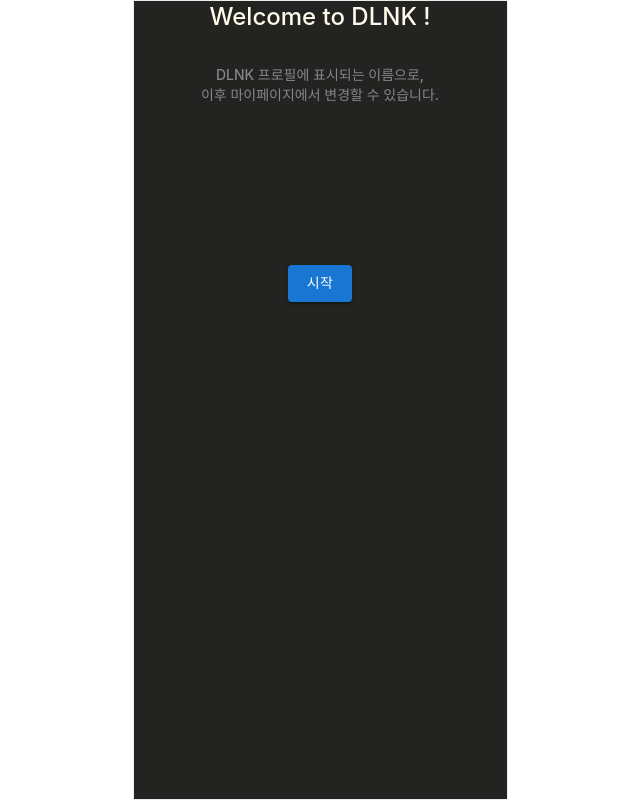
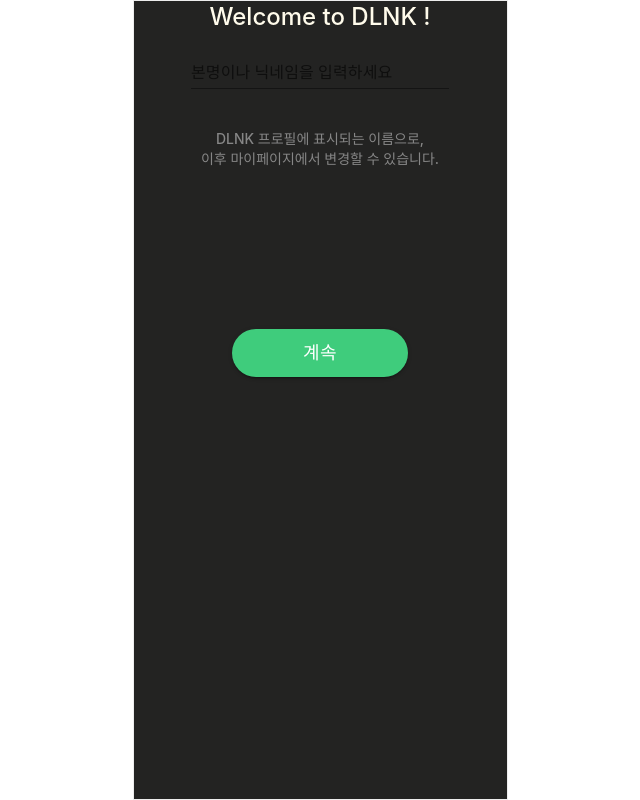
Before and after one commit to D-LINK-alpha/D-LINK-frontend, a React (Create React App) app: page /join in a window 1280 px wide. Shown: the whole page, without its empty margins (320-960 px from the left). Built offline with nearby package versions, Linux system fonts and the light colour scheme.

Commit message:
Design : footer css 수정

```diff
--- a/src/components/Button/muiButton.js
+++ b/src/components/Button/muiButton.js
@@ -6,14 +6,18 @@ import PropTypes from 'prop-types';
 // MuiButton 컴포넌트의 propTypes 설정
 MuiButton.propTypes = {
   text: PropTypes.string.isRequired,
+  className: PropTypes.string, // CSS 클래스 prop 추가
 };
 
 // MuiButton 컴포넌트 선언
-export default function MuiButton({ text }) {
+export default function MuiButton({ text, className }) {
   // text를 props로 전달받음
   return (
     <Stack spacing={2} direction="row">
-      <Button variant="contained">{text}</Button> {/* 전달받은 text를 사용 */}
+      <Button variant="contained" className={className}>
+        {text}
+      </Button>{' '}
+      {/* 전달받은 text를 사용 */}
     </Stack>
   );
 }
--- a/src/components/Input/index.js
+++ b/src/components/Input/index.js
@@ -1,8 +1,15 @@
 import * as React from 'react';
 import Box from '@mui/material/Box';
 import TextField from '@mui/material/TextField';
+import PropTypes from 'prop-types';
 
-export default function TextFields() {
+TextFields.propTypes = {
+  text: PropTypes.string.isRequired,
+  className: PropTypes.string, // CSS 클래스 prop 추가
+  textColor: PropTypes.string, // 텍스트 색상 prop 추가
+};
+
+export default function TextFields({ text, className, textColor }) {
   return (
     <Box
       component="form"
@@ -12,7 +19,12 @@ export default function TextFields() {
       noValidate
       autoComplete="off"
     >
-      <TextField id="standard-basic" label="Standard" variant="standard" />
+      <TextField
+        id="standard-basic"
+        label={text}
+        variant="standard"
+        InputProps={{ style: { color: textColor } }}
+      />
     </Box>
   );
 }
--- a/src/components/Layout/Footer/index.js
+++ b/src/components/Layout/Footer/index.js
@@ -23,24 +23,41 @@ export default function LabelBottomNavigation() {
         color: '#ffffff',
         height: '83px',
         width: '100%',
+        '& .MuiBottomNavigationAction-label': {
+          color: '#ffffff',
+          fontSize: '7px !important',
+        },
       }}
     >
-      <BottomNavigationAction label="Home" value="home" icon={<HomeIcon />} />
+      <BottomNavigationAction
+        label="Home"
+        value="home"
+        icon={<HomeIcon />}
+        sx={{ minWidth: 'unset', color: '#ffffff' }}
+      />
       <BottomNavigationAction
         label="Community"
         value="community"
         icon={<CommunityIcon />}
+        sx={{ minWidth: 'unset' }}
       />
-      <BottomNavigationAction label="Main" value="main" icon={<DrinkIcon />} />
+      <BottomNavigationAction
+        label="Main"
+        value="main"
+        icon={<DrinkIcon />}
+        sx={{ minWidth: 'unset' }}
+      />
       <BottomNavigationAction
         label="MyPage"
         value="myPage"
         icon={<MyPageIcon />}
+        sx={{ minWidth: 'unset' }}
       />
       <BottomNavigationAction
         label="Setting"
         value="setting"
         icon={<SettingIcon />}
+        sx={{ minWidth: 'unset' }}
       />
     </BottomNavigation>
   );
--- a/src/pages/Join/index.js
+++ b/src/pages/Join/index.js
@@ -1,15 +1,24 @@
 import React from 'react';
 import MuiButton from '../../components/Button/muiButton';
+import TextFields from '../../components/Input';
 const Join = () => {
   return (
     <div className="px-5">
       <h1 className="text-amber-50 text-2xl">Welcome to DLNK !</h1>
+      <TextFields
+        text="본명이나 닉네임을 입력하세요"
+        className="text-gray-500"
+        textColor="white"
+      />
       <p className="text-[#868686] text-sm pt-8">
         DLNK 프로필에 표시되는 이름으로, <br />
         이후 마이페이지에서 변경할 수 있습니다.
       </p>
       <div className="flex justify-center pt-40">
-        <MuiButton text="시작" />
+        <MuiButton
+          text="계속"
+          className="w-44 h-12 rounded-3xl bg-[#3FCC7C] text-lg"
+        />
       </div>
     </div>
   );
```
